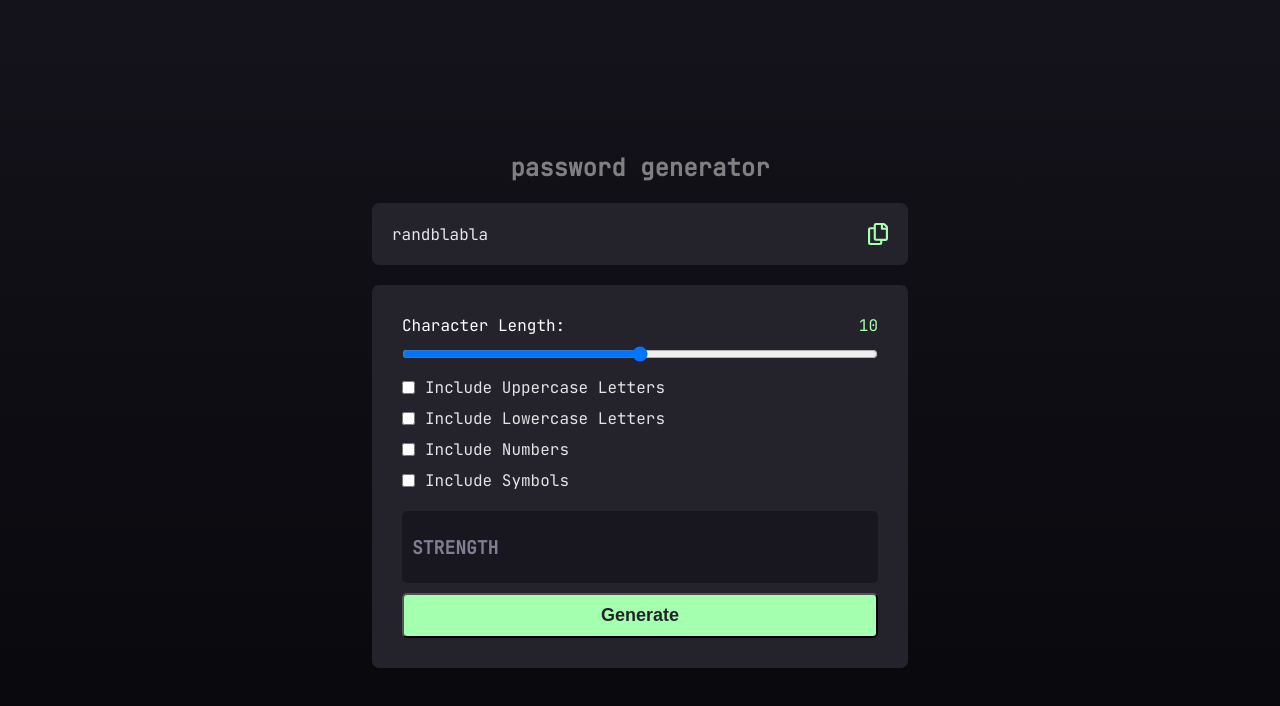
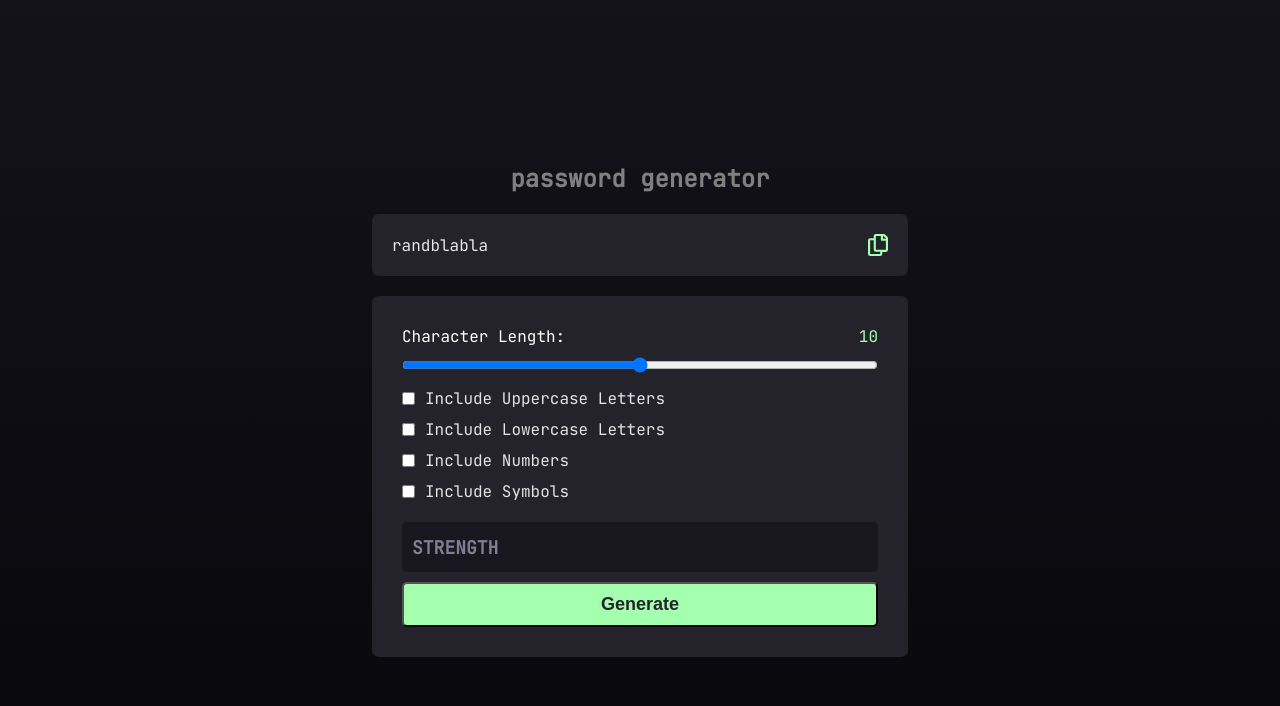
Before and after one commit to astarta16/password-generator, a React (Vite) app: page / in a window 1280 px wide. Shown: the top 706 px of the page. Built offline with nearby package versions, Linux system fonts and the light colour scheme.

Commit message:
finish responsive and desktop version markup

```diff
--- a/src/App.jsx
+++ b/src/App.jsx
@@ -98,12 +98,11 @@ const StrengthBlock = styled.div`
   background-color: #18171f;
   color: #817d92;
   border-radius: 5px;
-
   margin-top: 20px;
   align-items: center;
   justify-content: space-between;
   width: 476px;
-  height: 72px;
+  height: 50px;
 
   @media (max-width: 768px) {
     ${mobileMediaQuery}
```
